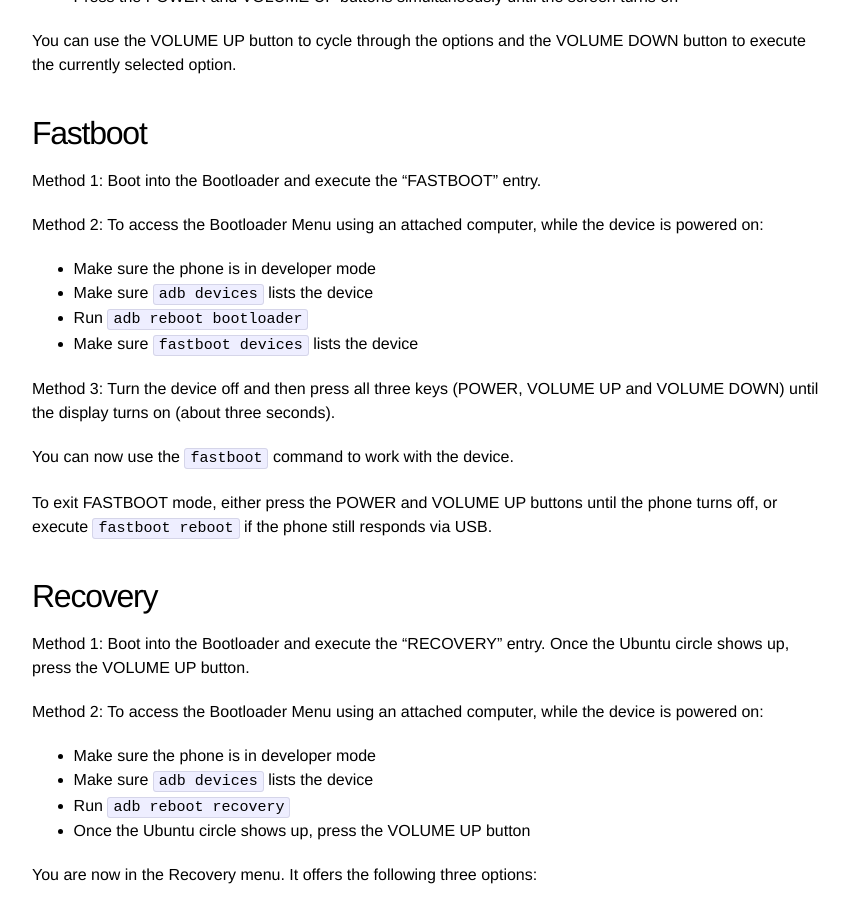
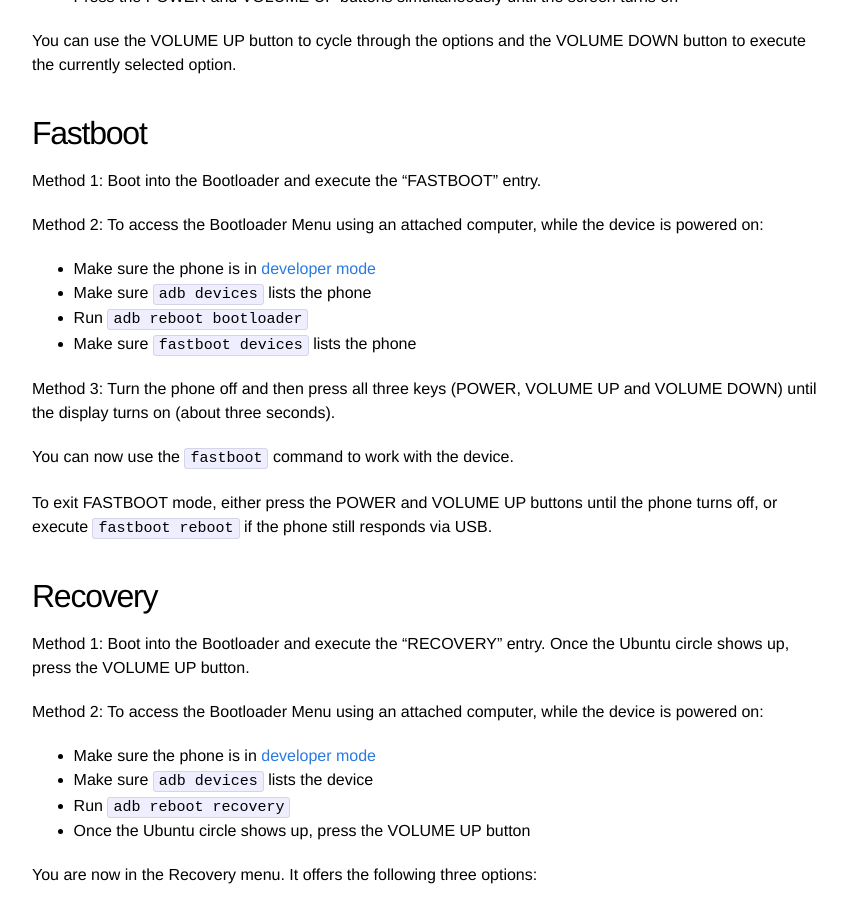
Before and after one commit to Sturmflut/sturmflut.github.io, a Jekyll site: the page built from _posts/2015-05-04-hacking-the-bq-part-1-bootloader-fastboot-recovery.markdown, in a window 1280 px wide and 900 px high, scrolled down 467 px. Shown: the whole window, without its empty margins (208-1057 px from the left). Built offline with Jekyll 4.4.1, drawn with Linux system fonts in a browser that asks for light colours.

Commit message:
Add inter-post links

```diff
--- a/_posts/2015-05-04-hacking-the-bq-part-1-bootloader-fastboot-recovery.markdown
+++ b/_posts/2015-05-04-hacking-the-bq-part-1-bootloader-fastboot-recovery.markdown
@@ -25,12 +25,12 @@ Method 1: Boot into the Bootloader and execute the "FASTBOOT" entry.
 
 Method 2: To access the Bootloader Menu using an attached computer, while the device is powered on:
 
-* Make sure the phone is in developer mode
-* Make sure `adb devices` lists the device
+* Make sure the phone is in [developer mode]({% post_url 2015-05-08-hacking-ubuntu-touch-part-4-developer-mode-and-ADB %})
+* Make sure `adb devices` lists the phone
 * Run `adb reboot bootloader`
-* Make sure `fastboot devices` lists the device
+* Make sure `fastboot devices` lists the phone
 
-Method 3: Turn the device off and then press all three keys (POWER, VOLUME UP and VOLUME DOWN) until the display turns on (about three seconds).
+Method 3: Turn the phone off and then press all three keys (POWER, VOLUME UP and VOLUME DOWN) until the display turns on (about three seconds).
 
 You can now use the `fastboot` command to work with the device.
 
@@ -43,7 +43,7 @@ Method 1: Boot into the Bootloader and execute the "RECOVERY" entry. Once the Ub
 
 Method 2: To access the Bootloader Menu using an attached computer, while the device is powered on:
 
-* Make sure the phone is in developer mode
+* Make sure the phone is in [developer mode]({% post_url 2015-05-08-hacking-ubuntu-touch-part-4-developer-mode-and-ADB %})
 * Make sure `adb devices` lists the device
 * Run `adb reboot recovery`
 * Once the Ubuntu circle shows up, press the VOLUME UP button
```
